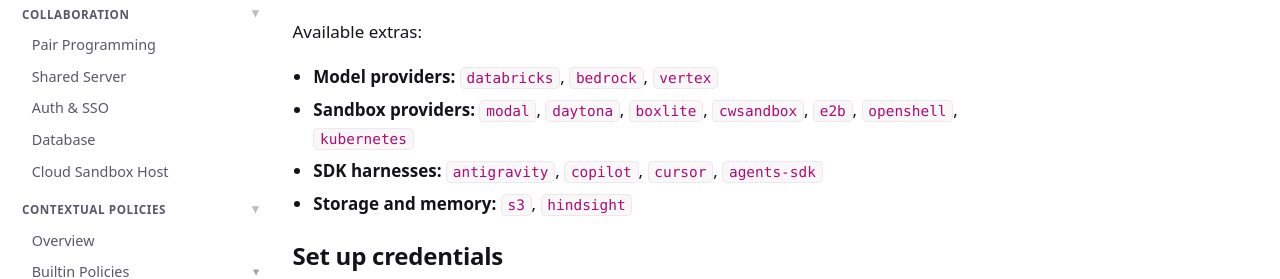
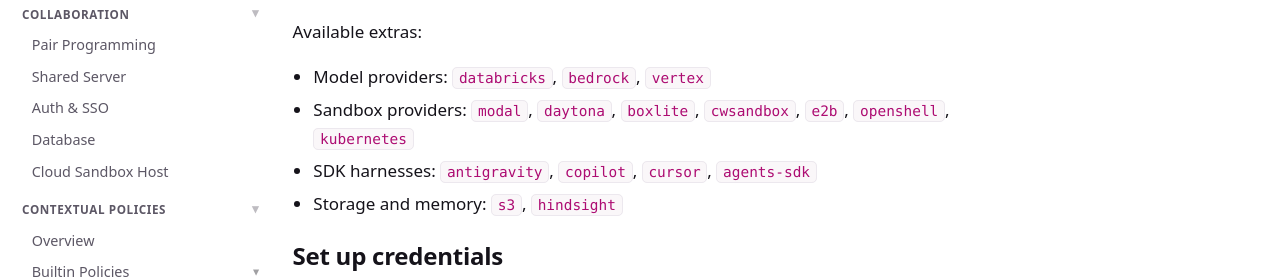
Before and after one commit to omnigent-ai/omnigent-site, a Next.js app: page /quickstart/install in a window 1280 px wide. Shown: the part 616-895 px from the top of the page. Built offline with nearby package versions, Linux system fonts and the light colour scheme; no server answers.

Commit message:
docs(install): unbold extras category labels

```diff
--- a/app/quickstart/install/page.mdx
+++ b/app/quickstart/install/page.mdx
@@ -33,11 +33,11 @@ Run the same command to upgrade an existing installation.
 
 Available extras:
 
-- **Model providers:** `databricks`, `bedrock`, `vertex`
-- **Sandbox providers:** `modal`, `daytona`, `boxlite`, `cwsandbox`, `e2b`,
+- Model providers: `databricks`, `bedrock`, `vertex`
+- Sandbox providers: `modal`, `daytona`, `boxlite`, `cwsandbox`, `e2b`,
   `openshell`, `kubernetes`
-- **SDK harnesses:** `antigravity`, `copilot`, `cursor`, `agents-sdk`
-- **Storage and memory:** `s3`, `hindsight`
+- SDK harnesses: `antigravity`, `copilot`, `cursor`, `agents-sdk`
+- Storage and memory: `s3`, `hindsight`
 
 ## Set up credentials
 
```
